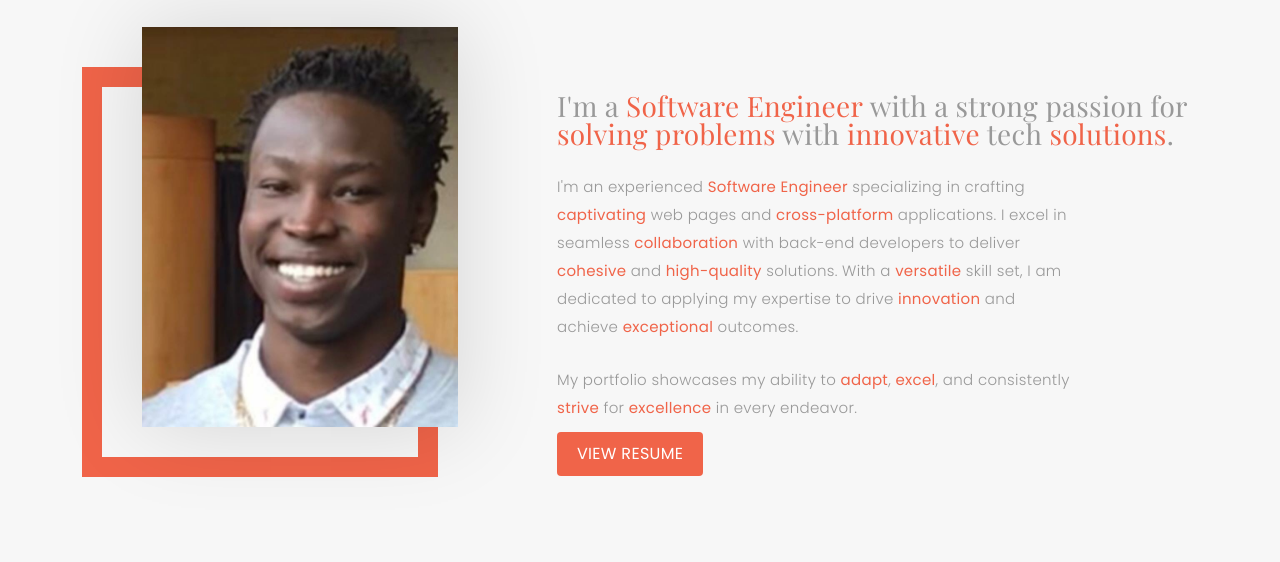
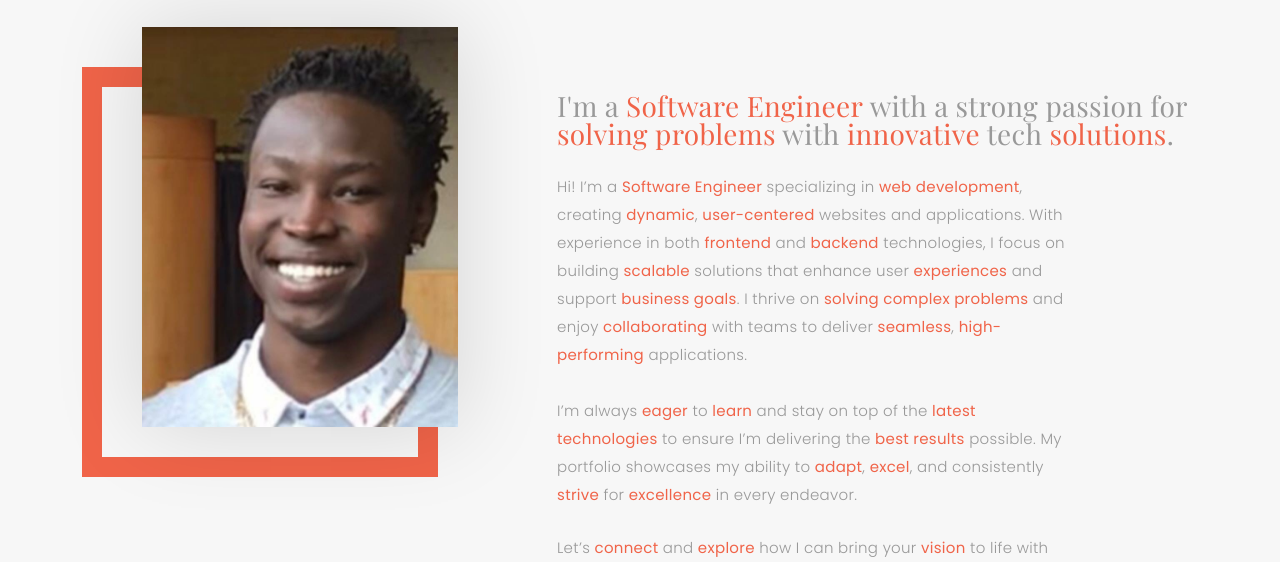
Before and after one commit to pharaohmak/pharaohmak.github.io, a plain HTML site: page index.html in a window 1280 px wide. Shown: the part 853-1415 px from the top of the page. Drawn offline with nearby package versions, Linux system fonts and the light colour scheme; a web font is replaced by a local one.

Commit message:
updated resume

```diff
--- a/index.html
+++ b/index.html
@@ -61,9 +61,9 @@
       <div class="container">
         <div class="hero-content">
           <h1>I'm <span class="typed"
-              data-typed-items="Makram Ibrahim, A Insightful Critical Thinker, A Collaborative Team Player, A Innovative Problem Solver, A Skilled Frontend Developer"></span>
+              data-typed-items="Makram Ibrahim, A Insightful Critical Thinker, A Collaborative Team Player, A Innovative Problem Solver, A Experienced Software Engineer"></span>
           </h1>
-          <p>Critical Thinker, Team Player, Problem Solver, Frontend Developer</p>
+          <p>Critical Thinker, Team Player, Problem Solver, Software Engineer</p>
 
           <ul class="list-unstyled list-social">
             <li><a href="assets/certifications/Makram Ibrahim Resume.pdf" target="_blank"><i
@@ -118,18 +118,29 @@
                 <b class="orange">innovative</b> tech <b class="orange">solutions</b>.
               </p>
               <p class="separator">
-                I'm an experienced <b class="orange">Software Engineer</b> specializing in crafting <b
-                  class="orange">captivating</b>
-                web pages and <b class="orange">cross-platform </b> applications. I excel in
-                seamless <b class="orange">collaboration</b> with back-end developers to deliver <b
-                  class="orange">cohesive</b> and <b class="orange">high-quality</b> solutions. With a <b
-                  class="orange">versatile</b> skill set, I am dedicated to applying my
-                expertise to drive <b class="orange">innovation</b> and achieve <b class="orange">exceptional
-                </b> outcomes.
+                Hi! I’m a <strong class="orange">Software Engineer</strong> specializing in <strong class="orange">web
+                  development</strong>, creating <strong class="orange">dynamic</strong>, <strong
+                  class="orange">user-centered</strong> websites and applications. With experience in
+                both <strong class="orange">frontend</strong> and <strong class="orange">backend</strong> technologies,
+                I focus on building <strong class="orange">scalable</strong> solutions that enhance user <strong
+                  class="orange">experiences</strong> and support <strong class="orange">business goals</strong>. I
+                thrive on
+                <strong class="orange">solving complex problems</strong> and enjoy <strong
+                  class="orange">collaborating</strong> with teams to deliver <strong class="orange">seamless</strong>,
+                <strong class="orange">high-performing</strong> applications.
+                <br><br>
+                I’m always <strong class="orange">eager</strong> to <strong class="orange">learn</strong> and stay on
+                top of the <strong class="orange">latest technologies</strong> to
+                ensure I’m delivering the <strong class="orange">best results</strong> possible. My portfolio showcases
+                my ability to <strong class="orange">adapt</strong>, <strong class="orange">excel</strong>, and
+                consistently <strong class="orange">strive</strong> for
+                <strong class="orange">excellence</strong> in every endeavor.
               </p>
               <p class="separator">
-                My portfolio showcases my ability to <b class="orange">adapt</b>, <b class="orange">excel</b>, and
-                consistently <b class="orange">strive</b> for <b class="orange">excellence</b> in every endeavor.
+                Let’s <strong class="orange">connect</strong> and <strong class="orange">explore</strong> how I can
+                bring your <strong class="orange">vision</strong> to life with <strong
+                  class="orange">creativity</strong>, <strong class="orange">precision</strong>, and <strong
+                  class="orange">expertise</strong>!
               </p>
             </div>
 
```
Also changed, not shown: 1 other file.
